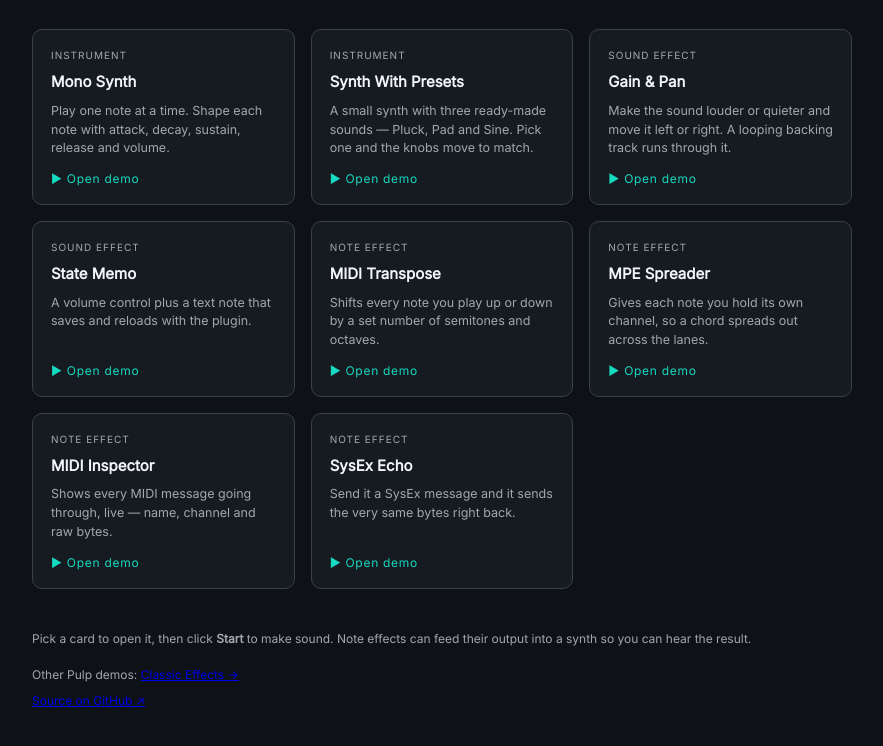
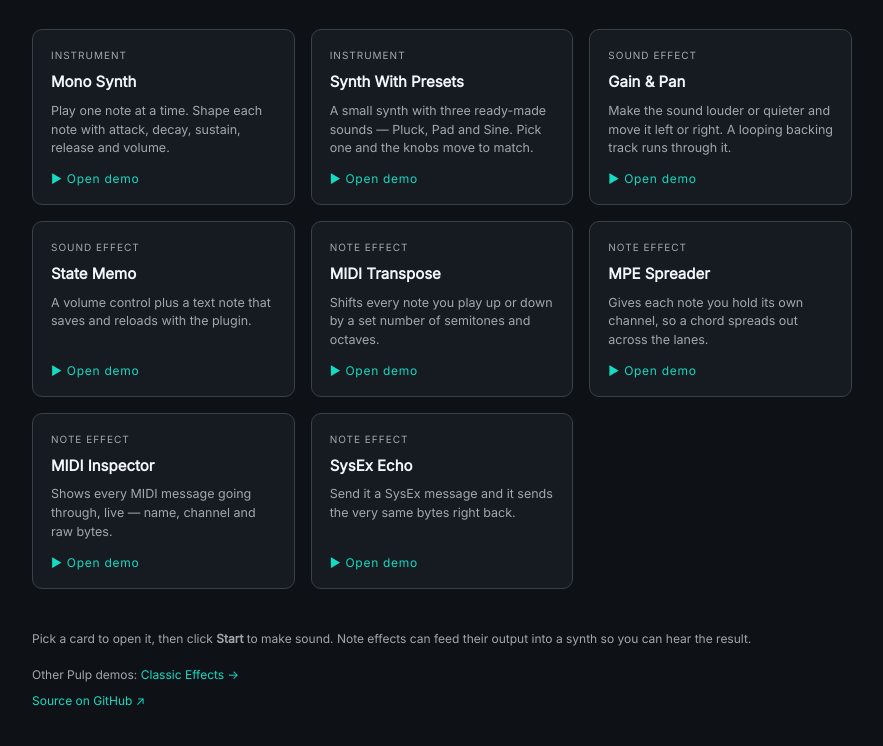
Before and after one commit to danielraffel/pulp-example-plugins, a plain HTML site: page web/site/index.html in a window 1280 px wide. Shown: the part 152-898 px from the top of the page, without its empty margins (198-1081 px from the left). Drawn offline with Linux system fonts and the light colour scheme.

Commit message:
Style gallery footer links to match the card accent (no default blue/purple)
The footer 'Other Pulp demos' + 'Source on GitHub' links were falling back to
the browser default link colors (blue, purple after visit, underlined) — out of
place next to the token-driven UI. Style them with var(--accent-primary), no
underline, and visited=accent, matching the cards' '▶ Open demo'. No hardcoded
color.

Co-Authored-By: Claude Opus 4.8 (1M context) <noreply@anthropic.com>
Claude-Session: https://claude.ai/code/session_019r8FBnJNrYQbDGy3hERhPj

```diff
--- a/web/site/index.html
+++ b/web/site/index.html
@@ -34,6 +34,9 @@
   .card p{margin:0;color:var(--text-secondary);font-size:12.5px;flex:1;line-height:1.5}
   .card .go{color:var(--accent-primary);font-size:12px;letter-spacing:.06em;margin-top:4px}
   footer{margin-top:40px;color:var(--text-secondary);font-size:12px;line-height:1.7}
+  footer a{color:var(--accent-primary);text-decoration:none}
+  footer a:visited{color:var(--accent-primary)}
+  footer a:hover{text-decoration:underline}
 </style>
 </head>
 <body>
```
